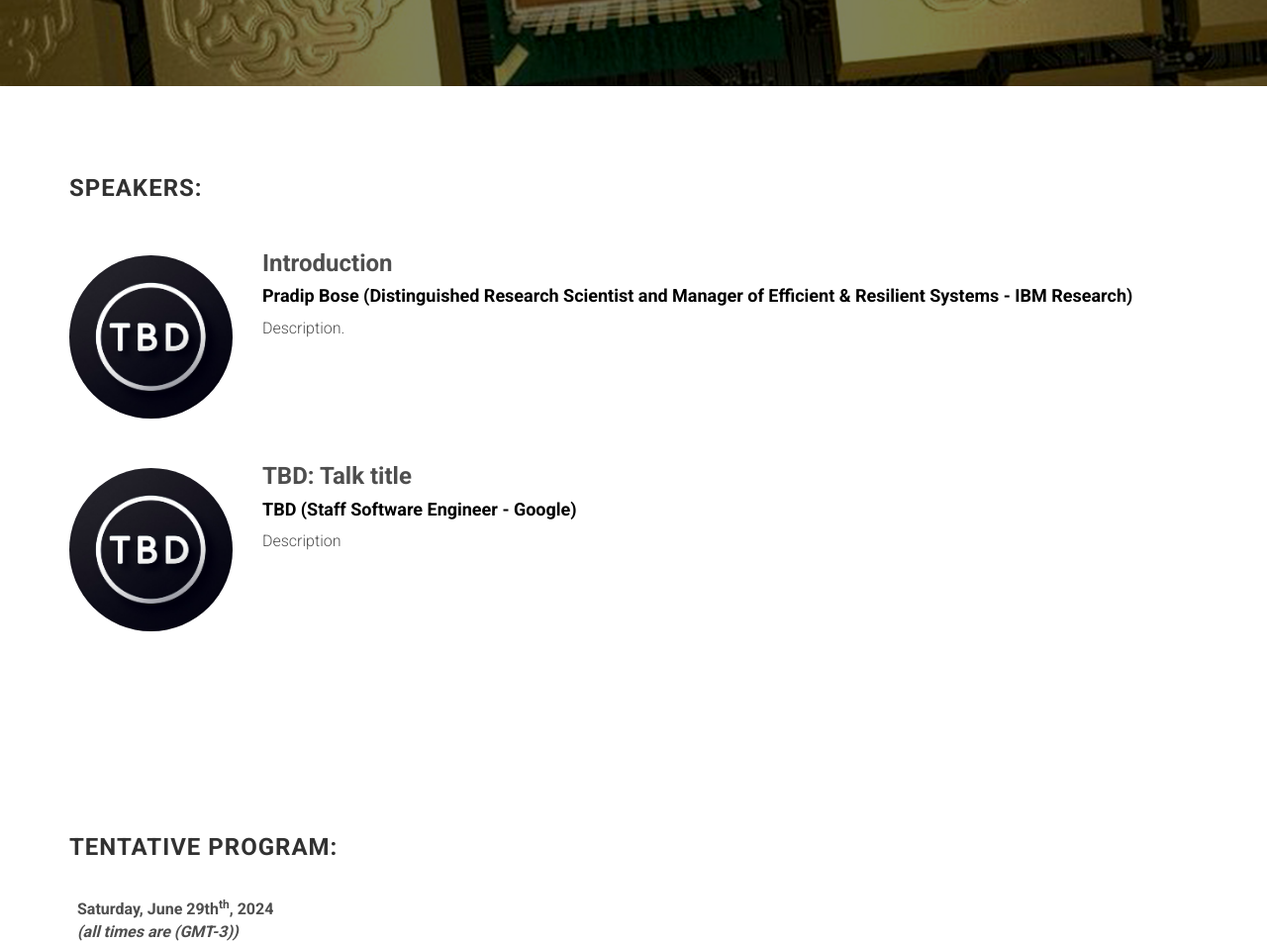
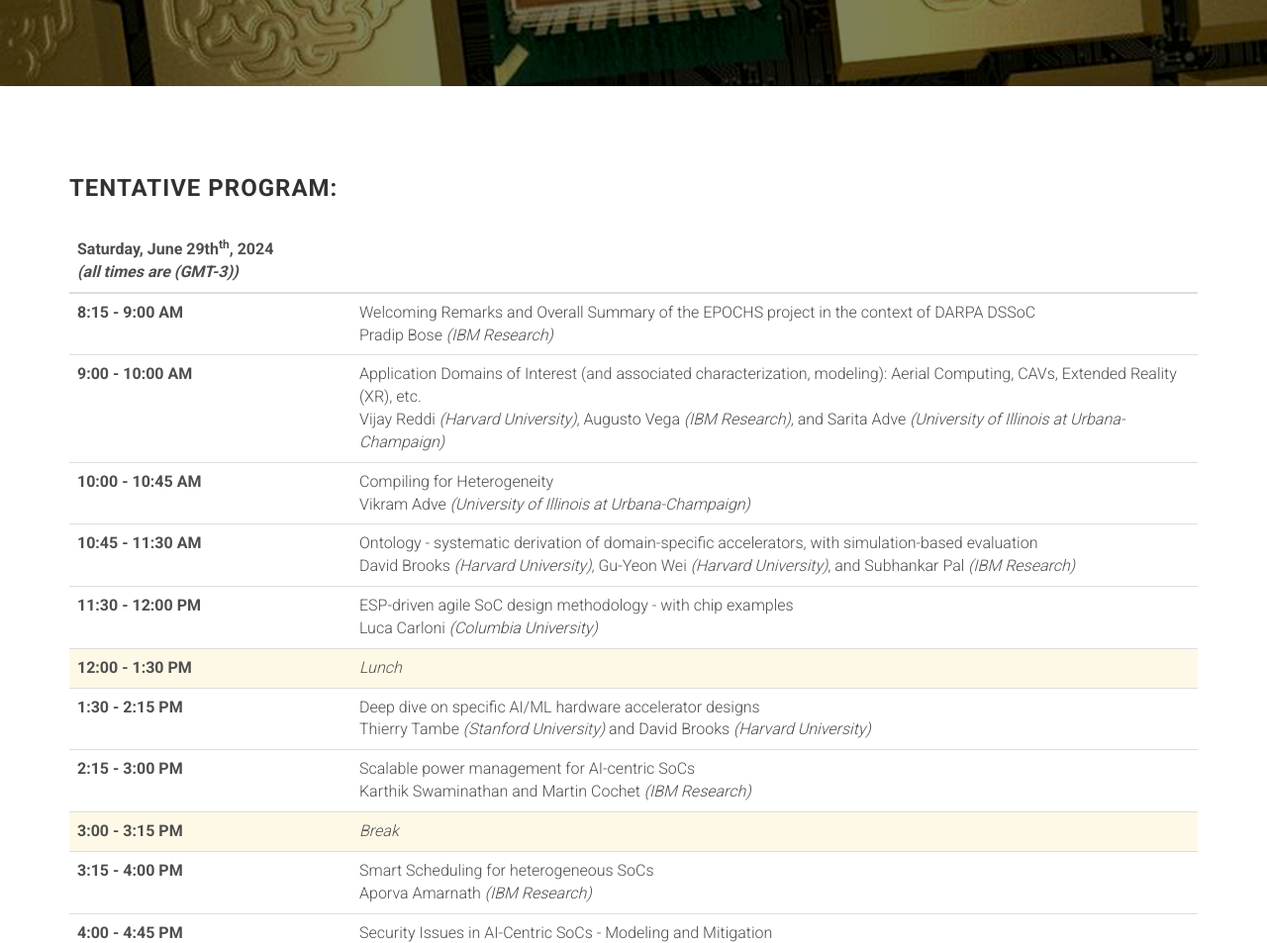
Before and after one commit to augustojv/epochs-tutorial-2024, a website: page index.html in a window 1280 px wide. Shown: the part 2061-3014 px from the top of the page at 99% size. Drawn offline with Linux system fonts and the light colour scheme; files whose address does not match are found by name.

Commit message:
speaker talks commented for now

```diff
--- a/index.html
+++ b/index.html
@@ -157,7 +157,7 @@
         </div><!-- container -->
     </section>
 
-    <section id="speakers" class="section speakers">
+    <!-- <section id="speakers" class="section speakers">
         <div class="container">
 
             <div class="row">
@@ -204,7 +204,7 @@
 				</div>
             </div>
 		</div>
-    </section>
+    </section> -->
 
     <section id="program" class="section schedule">
         <div class="container">
```
